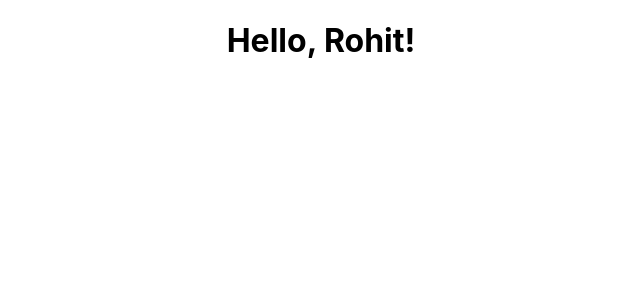
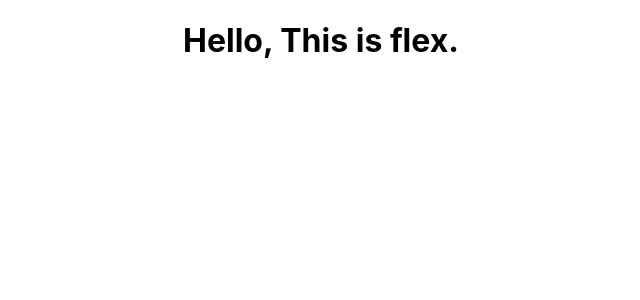
Before and after one commit to Rohitb1107/RCT-121, a React (Vite) app in the folder chakra-ui-day1/: page / in a window 1280 px wide. Shown: the top 300 px of the page, without its empty margins (319-959 px from the left). Built offline with nearby package versions, Linux system fonts and the light colour scheme.

Commit message:
flex added

```diff
--- a/chakra-ui-day1/package.json
+++ b/chakra-ui-day1/package.json
@@ -8,6 +8,10 @@
     "preview": "vite preview"
   },
   "dependencies": {
+    "@chakra-ui/react": "^2.1.2",
+    "@emotion/react": "^11.9.0",
+    "@emotion/styled": "^11.8.1",
+    "framer-motion": "^6.3.4",
     "react": "^18.0.0",
     "react-dom": "^18.0.0"
   },
--- a/chakra-ui-day1/src/App.jsx
+++ b/chakra-ui-day1/src/App.jsx
@@ -1,10 +1,11 @@
 import { useState } from "react";
 import "./App.css";
+import Flex from "./Components/Flex";
 
 function App() {
   return (
     <div className="App">
-      <h1>Hello, Rohit!</h1>
+      <Flex />
     </div>
   );
 }
--- /dev/null
+++ b/chakra-ui-day1/src/Components/Flex.jsx
@@ -0,0 +1,11 @@
+import React, { useState, useEffect } from "react";
+
+const Flex = () => {
+  return (
+    <>
+      <h1>Hello, This is flex.</h1>
+    </>
+  );
+};
+
+export default Flex;
```
Also changed, not shown: 1 other file (tests, documents, lock files or other folders).
